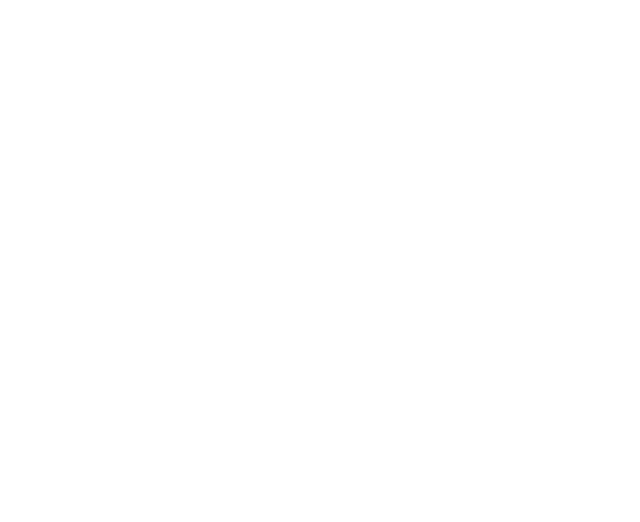
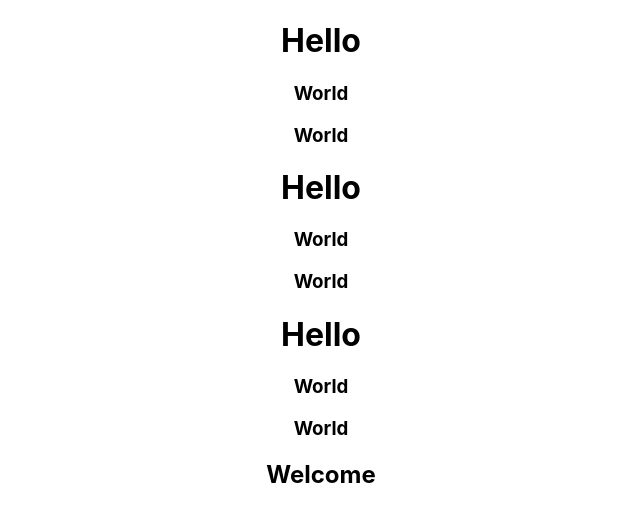
Before and after one commit to JayoonKoo/voca, a React (Create React App) app: page / in a window 1280 px wide. Shown: the top 522 px of the page, without its empty margins (319-959 px from the left). Built offline with nearby package versions, Linux system fonts and the light colour scheme.

Commit message:
feat: use component

```diff
--- a/src/App.js
+++ b/src/App.js
@@ -1,9 +1,14 @@
 import './App.css';
-
+import Hello from './component/Hello'
+import Welcome from './component/Welcome';
 
 function App() {
   return (
     <div className="App">
+			<Hello />
+			<Hello />
+			<Hello />
+			<Welcome />
     </div>
   );
 }
```
